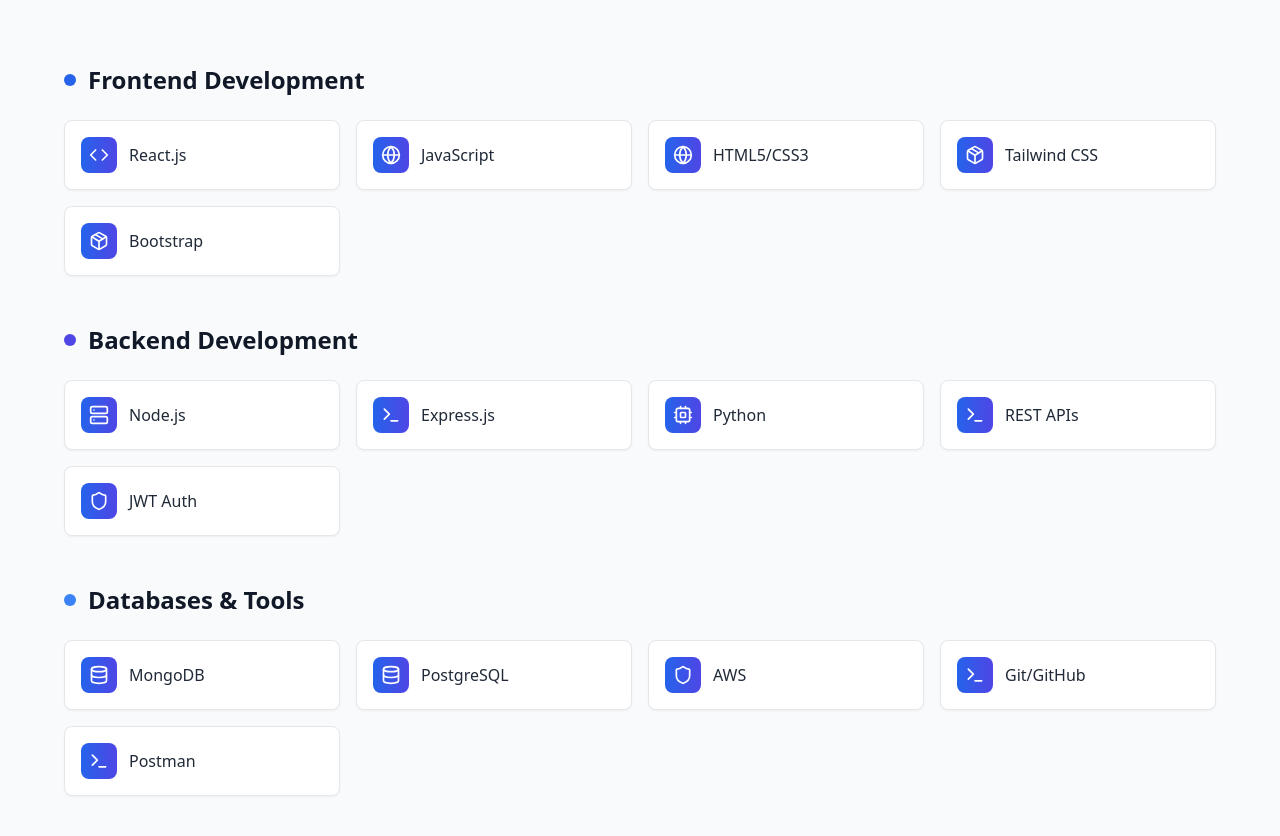
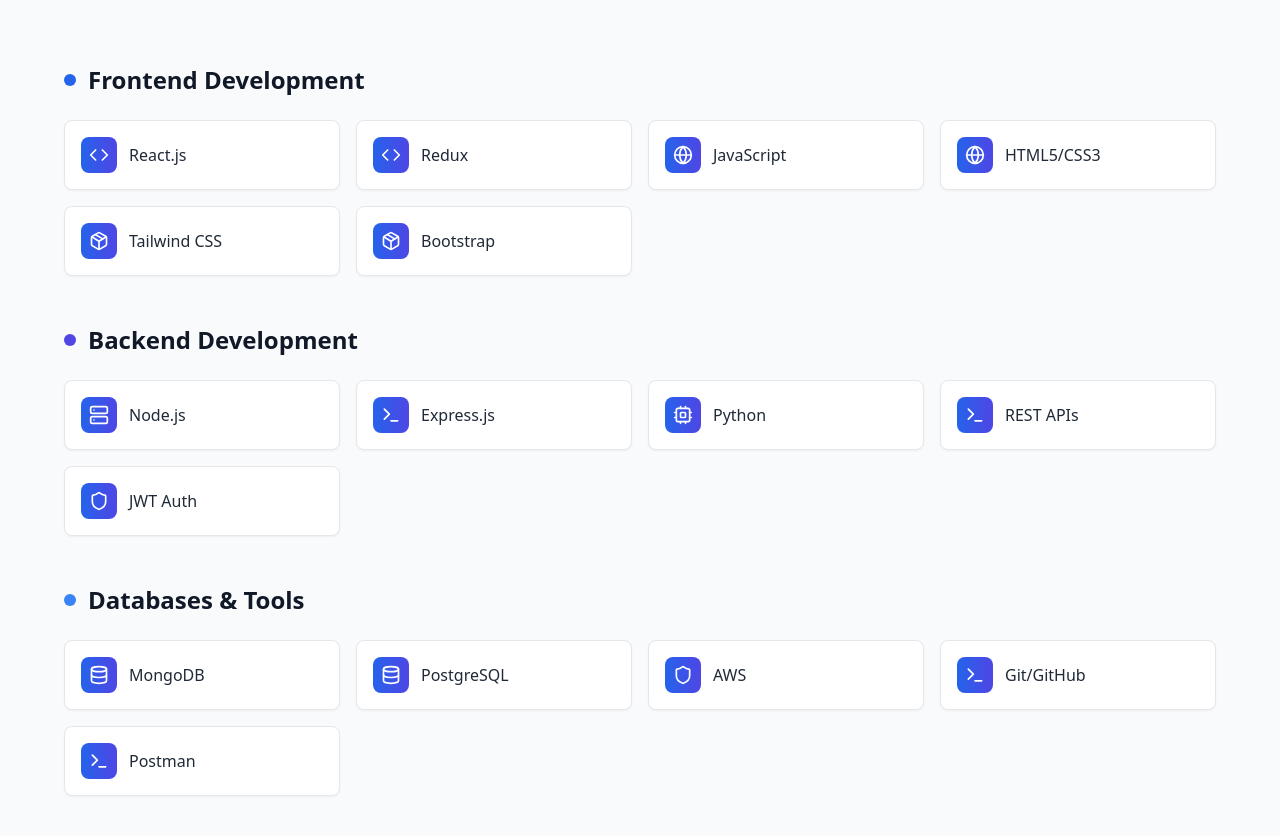
Before and after one commit to SiddarthaRangu/Portfolio, a Next.js app: page / in a window 1280 px wide. Shown: the part 1440-2276 px from the top of the page. Built offline with nearby package versions, Linux system fonts and the light colour scheme.

Commit message:
added redux skill

```diff
--- a/app/page.tsx
+++ b/app/page.tsx
@@ -285,7 +285,7 @@
           Frontend Development
         </h3>
         <div className="grid grid-cols-2 sm:grid-cols-3 lg:grid-cols-4 gap-4">
-          {['React.js', 'JavaScript', 'HTML5/CSS3', 'Tailwind CSS', 'Bootstrap'].map((skill, index) => (
+          {['React.js','Redux', 'JavaScript', 'HTML5/CSS3', 'Tailwind CSS', 'Bootstrap'].map((skill, index) => (
             <motion.div
               key={skill}
               initial={{ opacity: 0, y: 20 }}
```
